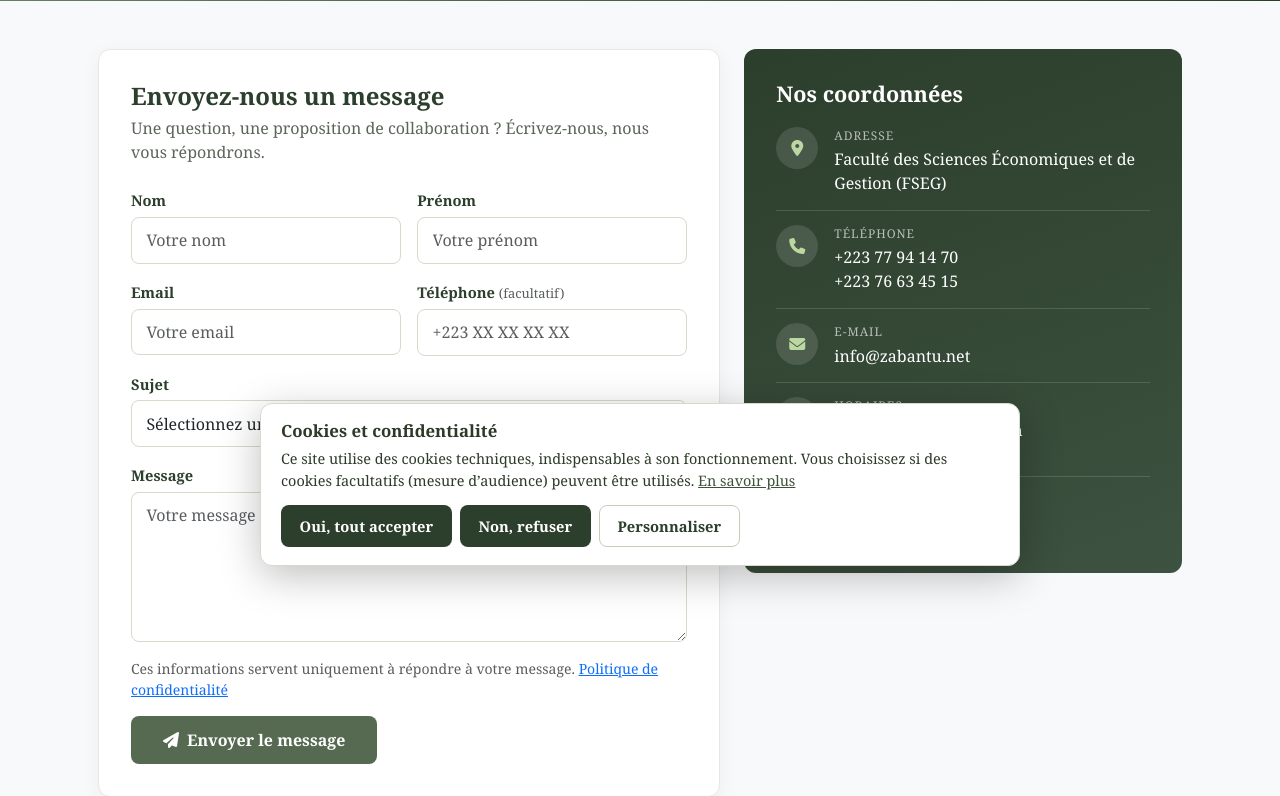
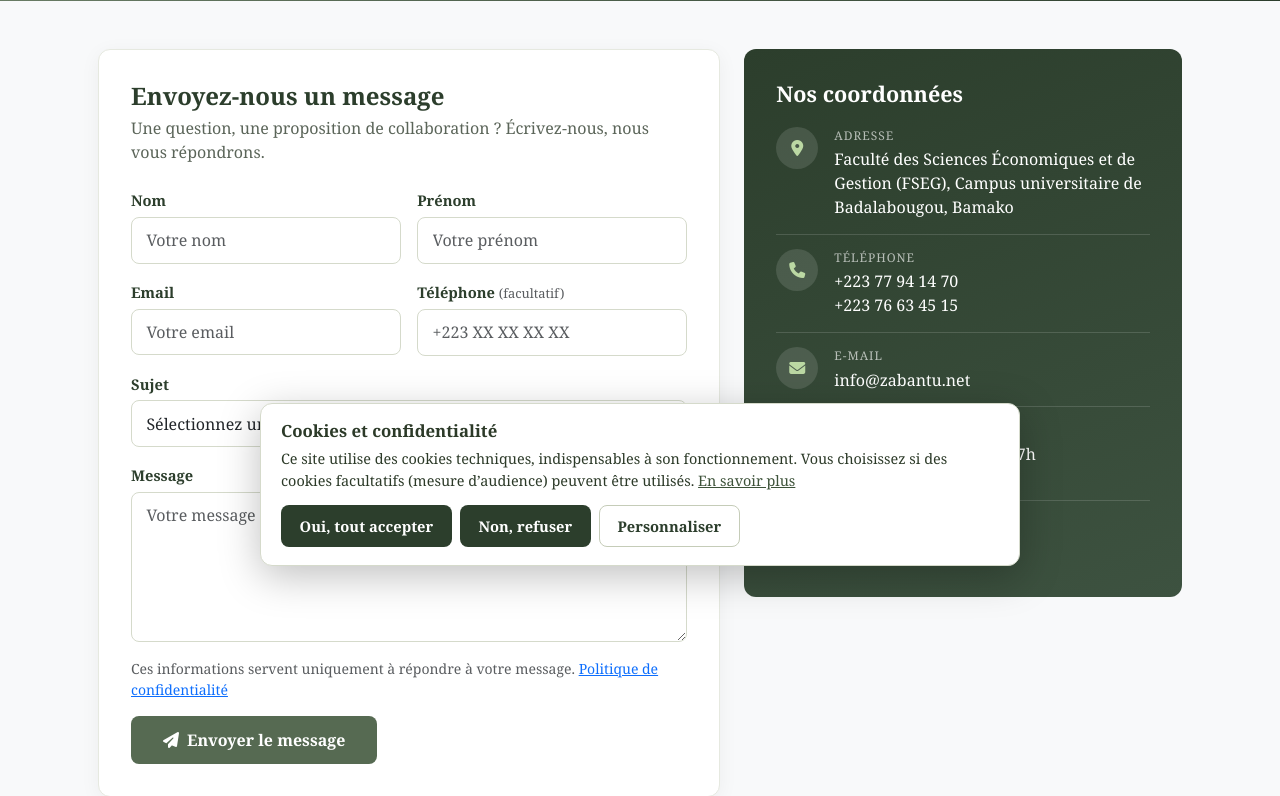
Before and after one commit to dmaiga/zabantu, a Django app: page /zabantu/contact/ in a window 1280 px wide. Shown: the part 218-1014 px from the top of the page. Run offline with Django 5.2, Linux system fonts and the light colour scheme; data that the repository does not hold is empty; parts of the project's set-up code (start-up, migrations or seed data) failed here and were passed over; some libraries are stand-ins or nearby versions.

Commit message:
Coordonnées alignées : adresse FSEG/Badalabougou, deux numéros avec indicatif +223 dans le footer, horaires du lundi au vendredi ; document Word des informations légales
Co-Authored-By: Claude Sonnet 5.5 <noreply@anthropic.com>

```diff
--- a/site_web/templates/base_public.html
+++ b/site_web/templates/base_public.html
@@ -223,9 +223,9 @@
       <div class="col-lg-3 col-md-6">
         <h5>Contact</h5>
         <ul class="list-unstyled footer-contact">
-          <li><i class="fas fa-location-dot"></i><span>Campus universitaire de Badalabougou</span></li>
+          <li><i class="fas fa-location-dot"></i><span>Faculté des Sciences Économiques et de Gestion (FSEG), Campus universitaire de Badalabougou, Bamako</span></li>
           <li><i class="fas fa-envelope"></i><a href="mailto:Info@zabantu.net">Info@zabantu.net</a></li>
-          <li><i class="fas fa-phone"></i><a href="tel:77941470">77941470</a></li>
+          <li><i class="fas fa-phone"></i><span><a href="tel:+22377941470">+223 77 94 14 70</a><br><a href="tel:+22376634515">+223 76 63 45 15</a></span></li>
         </ul>
       </div>
 
--- a/site_web/templates/site_web/legal/legal_notice.html
+++ b/site_web/templates/site_web/legal/legal_notice.html
@@ -7,8 +7,8 @@
 <p>Le site <strong>zabantu.net</strong> est édité par le <strong>groupe de recherche Zabantu</strong> (Economy | Conflict | State).</p>
 <ul>
   <li><strong>Forme juridique :</strong> <mark>[à compléter : association, numéro d’enregistrement…]</mark></li>
-  <li><strong>Adresse :</strong> Campus universitaire de Badalabougou, Bamako, Mali</li>
-  <li><strong>Téléphone :</strong> <a href="tel:77941470">77941470</a></li>
+  <li><strong>Adresse :</strong> Faculté des Sciences Économiques et de Gestion (FSEG), Campus universitaire de Badalabougou, Bamako, Mali</li>
+  <li><strong>Téléphone :</strong> <a href="tel:+22377941470">+223 77 94 14 70</a> · <a href="tel:+22376634515">+223 76 63 45 15</a></li>
   <li><strong>E-mail :</strong> <a href="mailto:Info@zabantu.net">Info@zabantu.net</a></li>
 </ul>
 <p>Le groupe Zabantu est le <strong>responsable du traitement</strong> des données personnelles collectées sur ce site (voir la <a href="{% url 'privacy' %}">politique de confidentialité</a>).</p>
--- a/site_web/templates/site_web/legal/privacy.html
+++ b/site_web/templates/site_web/legal/privacy.html
@@ -6,7 +6,7 @@
 <p>Cette page explique quelles données personnelles le site <strong>zabantu.net</strong> collecte, pourquoi, combien de temps elles sont conservées et comment exercer vos droits. Elle est rédigée conformément à la législation malienne sur la protection des données à caractère personnel, sous le contrôle de l’Autorité de protection des données à caractère personnel (APDP).</p>
 
 <h2>1. Responsable du traitement</h2>
-<p>Groupe de recherche Zabantu, Campus universitaire de Badalabougou, Bamako, Mali. E-mail : <a href="mailto:Info@zabantu.net">Info@zabantu.net</a> · Téléphone : <a href="tel:77941470">77941470</a>. Voir aussi les <a href="{% url 'legal_notice' %}">mentions légales</a>.</p>
+<p>Groupe de recherche Zabantu, Faculté des Sciences Économiques et de Gestion (FSEG), Campus universitaire de Badalabougou, Bamako, Mali. E-mail : <a href="mailto:Info@zabantu.net">Info@zabantu.net</a> · Téléphone : <a href="tel:+22377941470">+223 77 94 14 70</a> / <a href="tel:+22376634515">+223 76 63 45 15</a>. Voir aussi les <a href="{% url 'legal_notice' %}">mentions légales</a>.</p>
 
 <h2>2. Données collectées et finalités</h2>
 <table>
--- a/site_web/templates/site_web/public_contact.html
+++ b/site_web/templates/site_web/public_contact.html
@@ -119,7 +119,7 @@
                         <span class="ico"><i class="fas fa-location-dot"></i></span>
                         <div>
                             <div class="label">Adresse</div>
-                            <p class="value">Faculté des Sciences Économiques et de Gestion (FSEG)</p>
+                            <p class="value">Faculté des Sciences Économiques et de Gestion (FSEG), Campus universitaire de Badalabougou, Bamako</p>
                         </div>
                     </li>
                     <li>
@@ -141,7 +141,7 @@
                         <span class="ico"><i class="far fa-clock"></i></span>
                         <div>
                             <div class="label">Horaires</div>
-                            <p class="value">Lundi - Samedi : 8h - 17h</p>
+                            <p class="value">Lundi - Vendredi : 8h - 17h</p>
                         </div>
                     </li>
                 </ul>
```
Also changed, not shown: 1 other file.
